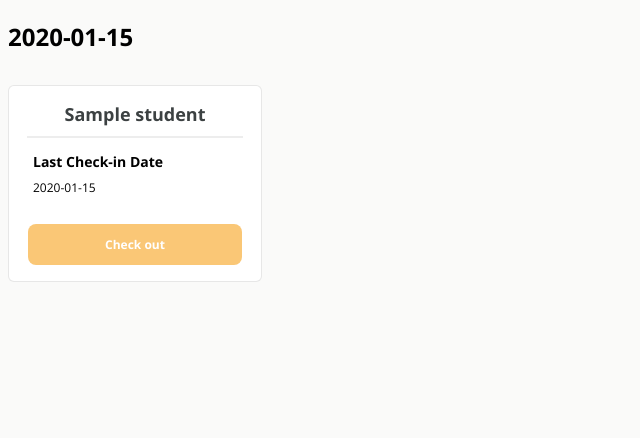
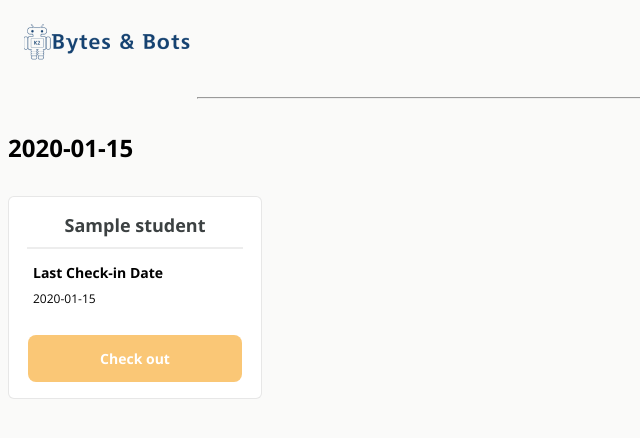
Before and after one commit to nourjandali/bytes-bots, a Flask app: template templates/checkin.html in a window 1280 px wide. Shown: the top 438 px of the page, without its empty margins (0-640 px from the left). Run offline with Flask 2, Linux system fonts and the light colour scheme; the template is opened without the code that fills it: most values are stand-ins (such as "Sample title", 1, 10 or a date in 2020); some libraries are stand-ins or nearby versions.

Commit message:
Toggle state of checkin buttons

```diff
--- a/app.py
+++ b/app.py
@@ -35,6 +35,11 @@ def fetchDatabase():
     cur.execute(
         "SELECT studentname, currentclass, id, debriefsheetid, totalclasses FROM reportcards WHERE studentname ILIKE '%" + studentName + "%' ORDER BY studentname ASC")
     students = cur.fetchall();
+
+    cur.execute("SELECT studentid FROM checkin")
+    checkin = cur.fetchall();
+    checkinStudents = [item for sublist in checkin for item in sublist]
+
     results = [];
     for student in students:
         cur.execute(
@@ -59,7 +64,10 @@ def fetchDatabase():
         else:
             results.append({**dict(student), **dict(packages), 'noOfDebriefs': len(debriefs)})
 
-    return render_template("response.html", data=results)
+
+
+        print(checkinStudents)
+    return render_template("response.html", data=results,checkinStudents=checkinStudents )
 
 
 @app.route("/checkin", methods=["GET"])
--- a/static/checkin.css
+++ b/static/checkin.css
@@ -1,3 +1,20 @@
+.navBar {
+  display: flex;
+  justify-content: space-between;
+  align-items: center;
+}
+
+.bytesBotsLogo {
+  margin: 16px 0px 0px 16px;
+}
+
+hr {
+  border-width: 0.1px !important;
+  margin-top: 32px;
+  margin-bottom: 32px;
+  max-width: 70%;
+}
+
 .dataFound {
   text-align: center;
   color: #3c4142;
@@ -61,10 +78,11 @@
 }
 
 .checkoutBtn {
-  max-width: 85%;
+  width: 85%;
+  border: none;
   display: flex;
   justify-content: center;
-  font-size: 12px;
+  font-size: 14px;
   font-weight: bold;
   color: white;
   background-color: #fac776;
--- a/static/home.css
+++ b/static/home.css
@@ -8,7 +8,7 @@
   margin: 16px 0px 0px 16px;
 }
 
-.checkedInBtn > button {
+.checkedInBtn > a > button {
   font-size: 14px;
   font-weight: bold;
   color: white;
@@ -148,7 +148,8 @@ hr {
 }
 
 .checkinBtn {
-  max-width: 85%;
+  width: 85%;
+  border: none;
   display: flex;
   justify-content: center;
   font-size: 14px;
@@ -162,6 +163,23 @@ hr {
 
 .checkinBtn:hover {
   background-color: #16b294;
+}
+
+.checkedinBtn {
+  width: 85%;
+  border: none;
+  display: flex;
+  justify-content: center;
+  font-size: 14px;
+  font-weight: bold;
+  color: white;
+  background-color: #fac776;
+  border-radius: 8px;
+  margin: 16px auto 16px auto;
+  cursor: pointer;
+  opacity: 0.5;
+  cursor: not-allowed;
+  background-color: #d2d2d2;
 }
 
 .lds-ring {
--- a/templates/checkin.html
+++ b/templates/checkin.html
@@ -13,6 +13,15 @@
   }
 </script>
 <div>
+  <nav class="navBar">
+    <div class="bytesBotsLogo">
+      <a href="/">
+        <img src="../static/images/BytesBotsLogo.png" alt="Logo" />
+      </a>
+    </div>
+  </nav>
+  <hr />
+
   {% for date in data %}
   <div>
     <h2>{{date}}</h2>
```
Also changed, not shown: resetCheckin.py (added, +19 -0 lines), templates/home.html (+8 -10 lines), templates/response.html (+12 -2 lines).
